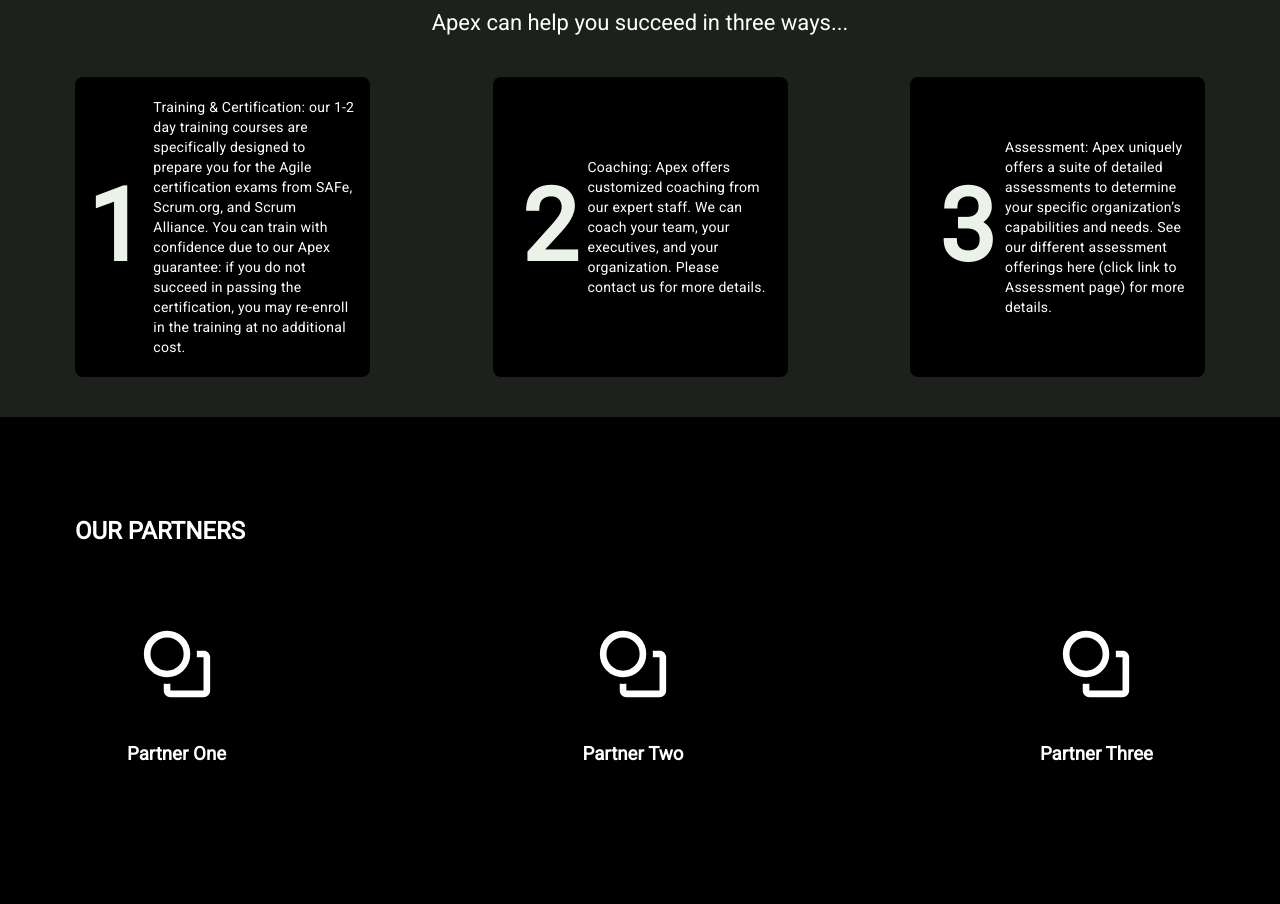
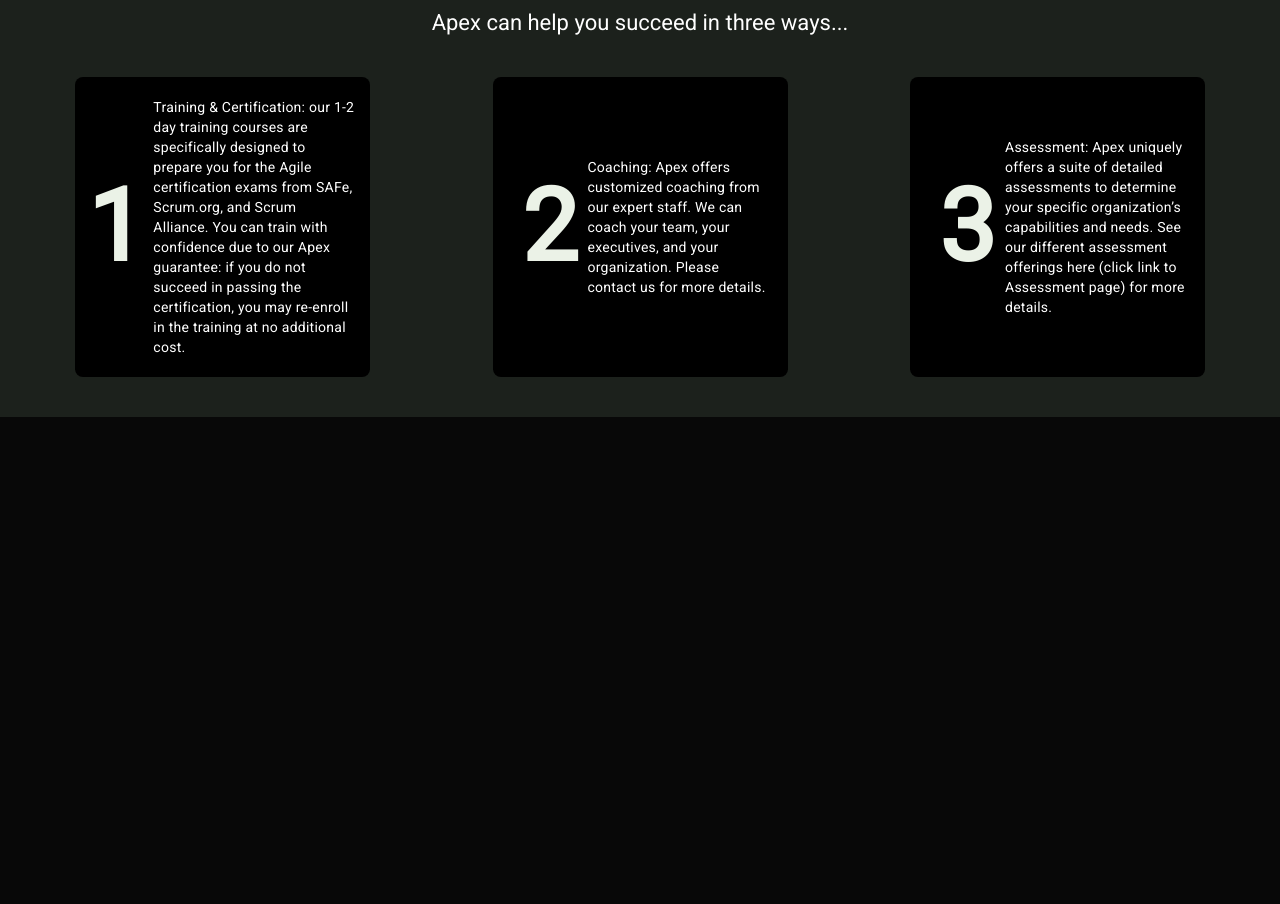
Before and after one commit to AlexandreDelahaye/SnappyLearn, an Astro site in the folder app/: page / in a window 1280 px wide. Shown: the part 2425-3329 px from the top of the page. After the commit the page ends 2842 px from the top, so only its background shows below. Built offline with nearby package versions, Linux system fonts and the light colour scheme; Astro itself is replaced by a stand-in of ours.

Commit message:
fix: cancel merge

```diff
--- a/app/src/components/heroBanner/PartnerSection.astro
+++ /dev/null
@@ -1,23 +0,0 @@
----
-import partner1 from '../../assets/partner1.svg';
-import partner2 from '../../assets/partner2.svg';
-import partner3 from '../../assets/partner3.svg';
-
-const partners = [
-  { name: "Partner One", logo: partner1 },
-  { name: "Partner Two", logo: partner2 },
-  { name: "Partner Three", logo: partner3 }
-];
----
-
-<div class="our-services-banner">
-  <h2>OUR PARTNERS</h2>
-  <div>
-    {partners.map((partner) => (
-      <div class="our-services-column">
-        <img src={partner.logo.src} alt={partner.name} width="80" height="80" />
-        <h3>{partner.name}</h3>
-      </div>
-    ))}
-  </div>
-</div>
--- a/app/src/pages/index.astro
+++ b/app/src/pages/index.astro
@@ -4,7 +4,6 @@ import HeroBanner from '../components/heroBanner/HeroBanner.astro';
 import OurServices from '../components/heroBanner/OurServices.astro';
 import AboutUs from '../components/heroBanner/AboutUs.astro';
 import WhatWeDo from '../components/heroBanner/WhatWeDo.astro';
-import PartnerSection from '../components/heroBanner/PartnerSection.astro';
 
 ---
 
@@ -13,5 +12,4 @@ import PartnerSection from '../components/heroBanner/PartnerSection.astro';
     <OurServices />
     <AboutUs />
     <WhatWeDo />
-    <PartnerSection />
 </Layout>
```
Also changed, not shown: app/public/partners-section.svg (deleted), app/src/assets/partner1.svg (deleted), app/src/assets/partner2.svg (deleted), app/src/assets/partner3.svg (deleted), 1 other file.
